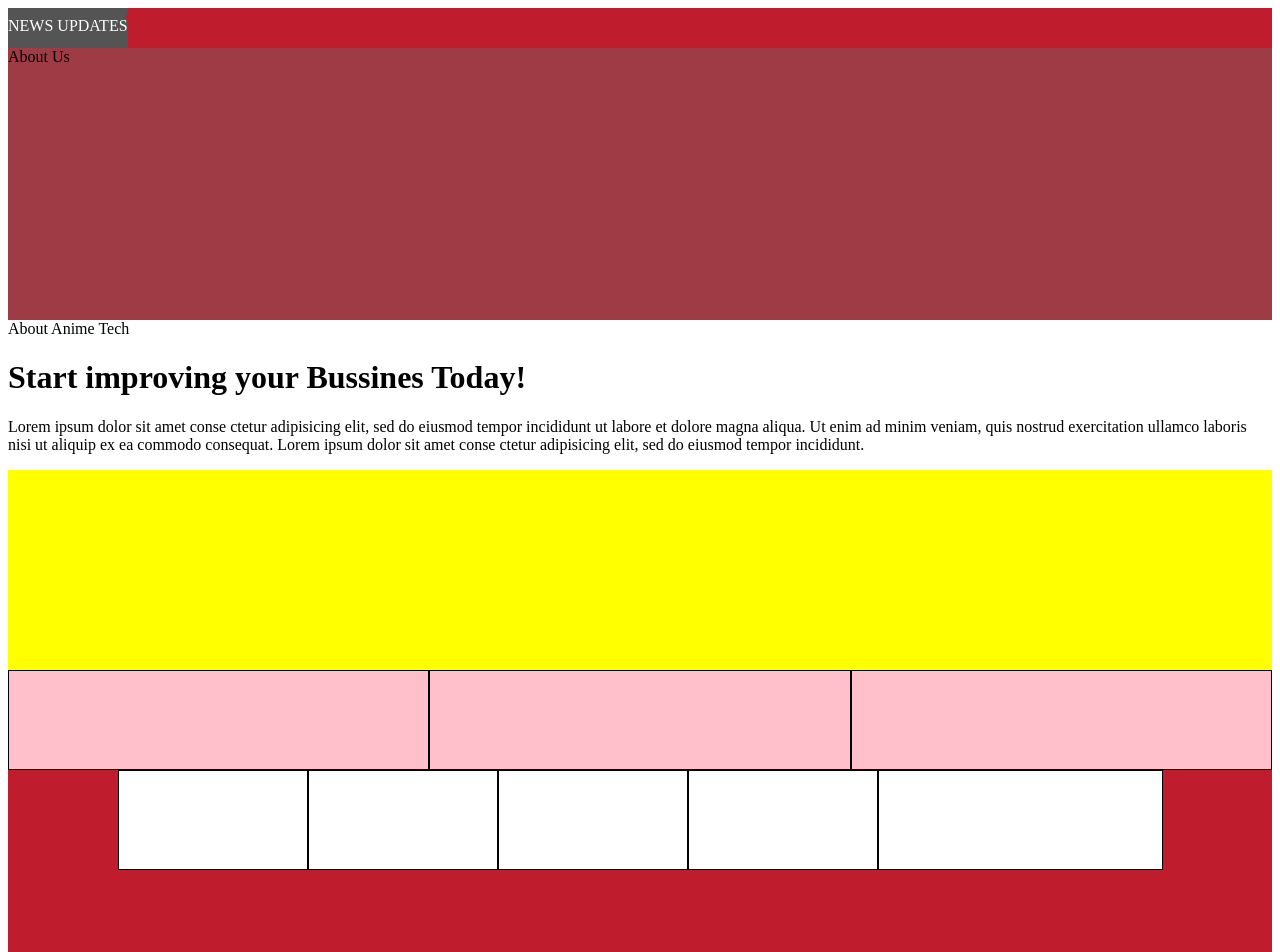
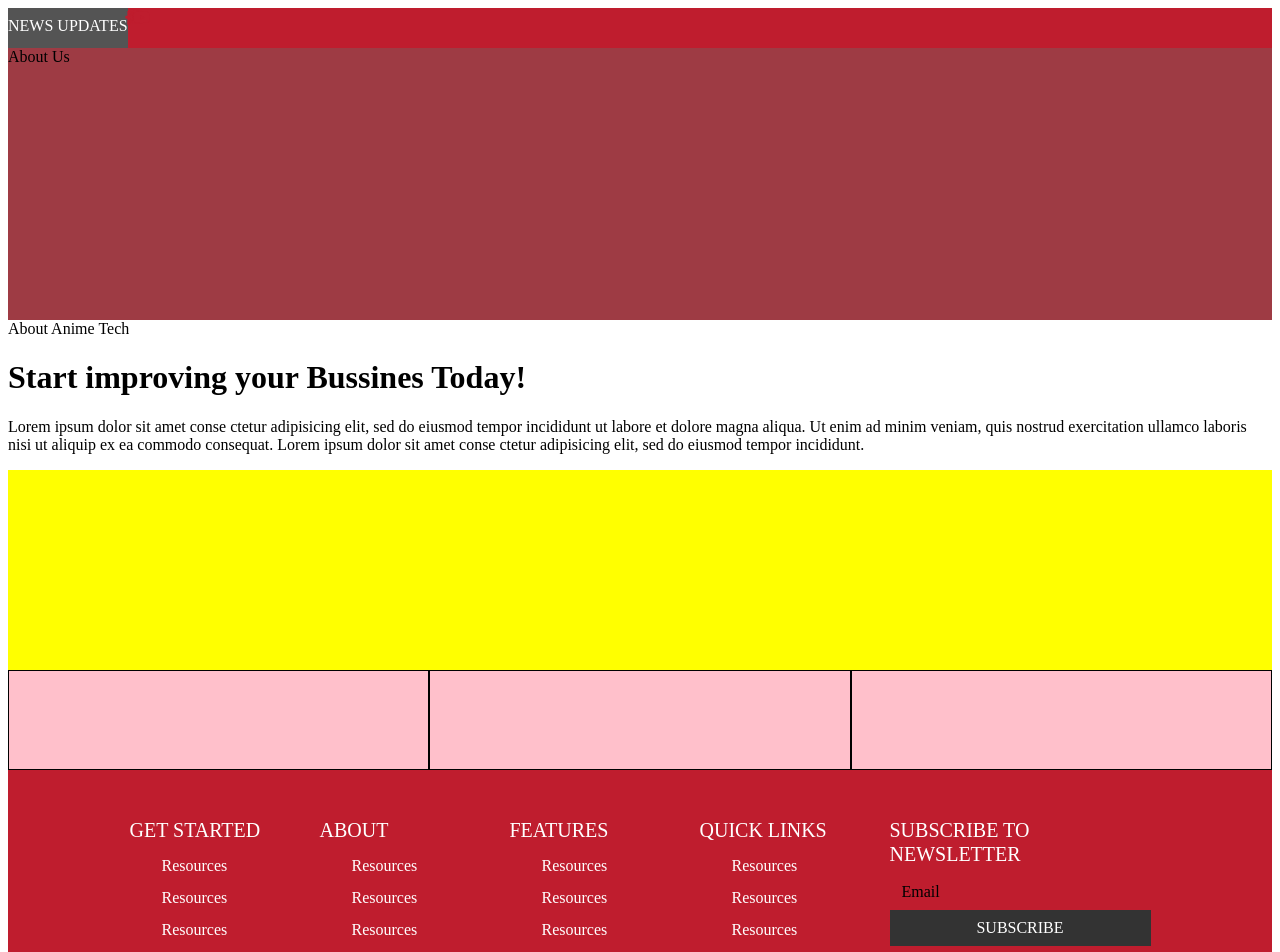
Before and after one commit to matteo-rossi90/proj-html-vuejs, a Vue app: page / in a window 1280 px wide. Shown: the top 952 px of the page. Built offline with nearby package versions, Linux system fonts and the light colour scheme.

Commit message:
feat: links and subscriprion footer section

```diff
--- a/src/components/AppFooter.vue
+++ b/src/components/AppFooter.vue
@@ -8,23 +8,86 @@ export default {
 <template>
     <footer>
         <div class="container ">
-            <div class="row justify-content-center">
-                <div class="col-2">
-                    <h3>GET STARTED </h3>
+            <div class="row justify-content-center ">
+                <!-- footer links section -->
+                <div class="col-2 mt-5 mb-5">
+                    <h5><a href="#">GET STARTED </a></h5>
+                    <ul>
+                        <li>
+                            <a href="#">Resources</a>
+                        </li>
+                        <li>
+                            <a href="#">Resources</a>
+                        </li>
+                        <li>
+                            <a href="#">Resources</a>
+                        </li>
+                        <li>
+                            <a href="#">Resources</a>
+                        </li>
+                    </ul>
                 </div>
-                <div class="col-2">
-                    <h3>ABOUT </h3>
+                <div class="col-2 mt-5 mb-5">
+                    <h5><a href="#"> ABOUT </a></h5>
+                    <ul>
+                        <li>
+                            <a href="#">Resources</a>
+                        </li>
+                        <li>
+                            <a href="#">Resources</a>
+                        </li>
+                        <li>
+                            <a href="#">Resources</a>
+                        </li>
+                        <li>
+                            <a href="#">Resources</a>
+                        </li>
+                    </ul>
                 </div>
-                <div class="col-2">
-                    <h3>FEATURES </h3>
+                <div class="col-2 mt-5 mb-5">
+                    <h5><a href="#"> FEATURES </a></h5>
+                    <ul>
+                        <li>
+                            <a href="#">Resources</a>
+                        </li>
+                        <li>
+                            <a href="#">Resources</a>
+                        </li>
+                        <li>
+                            <a href="#">Resources</a>
+                        </li>
+                        <li>
+                            <a href="#">Resources</a>
+                        </li>
+                    </ul>
                 </div>
-                <div class="col-2">
-                    <h3>QUICK LINKS</h3>
+                <div class="col-2 mt-5 mb-5">
+                    <h5><a href="#"> QUICK LINKS</a></h5>
+                    <ul>
+                        <li>
+                            <a href="#">Resources</a>
+                        </li>
+                        <li>
+                            <a href="#">Resources</a>
+                        </li>
+                        <li>
+                            <a href="#">Resources</a>
+                        </li>
+                        <li>
+                            <a href="#">Resources</a>
+                        </li>
+                    </ul>
                 </div>
-                <div class="col-3">
-                    <h3>SUBSCRIPT</h3>
+                <!-- subscription section -->
+                <div class="col-3 d-flex flex-column mt-5 mb-5">
+                    <h5><a href="#">SUBSCRIBE TO NEWSLETTER</a></h5>
+                    <form action="subscription">
+                        <input type="email" class="form-control" id="exampleFormControlInput1" placeholder="Email">
+                        <button type="button" class="btn subs_bt" data-bs-toggle="button">SUBSCRIBE</button>
+                    </form>
                 </div>
             </div>
+            <!-- <hr> -->
         </div>
     </footer>
 </template>
@@ -38,14 +101,37 @@ footer{
  background-color: $primary-color;
  height: 400px;
     .col-2, .col-3{
-        background-color: $secondary-color;
-        height: 100px;
-        border: solid 0.5px black;
-            h3{
-                color: $secondary-color;
+        height: 200px;
+            //remuvin style decoration defoult from li and a tag
+            li{
+                list-style: none;
+                line-height: 2rem;
+
+            }
+            a{
+                text-decoration: none;
+            }
+            // color of links
+            h5, a{
+                color:$secondary-color;
+            }
+
+            //styling subscription button
+            .subs_bt{
+                width: 100%;
+                background-color: $quaternary-color;
+                color:$secondary-color ;
+            }
+            .subs_bt:hover{
+                background-color: $secondary-color;
+                color: $primary-color;
+
             }
     }
-
+    // hr{
+    //     color:$secondary-color;
+    //     border: solid 1px;
+    // }
 }
 
 
```
